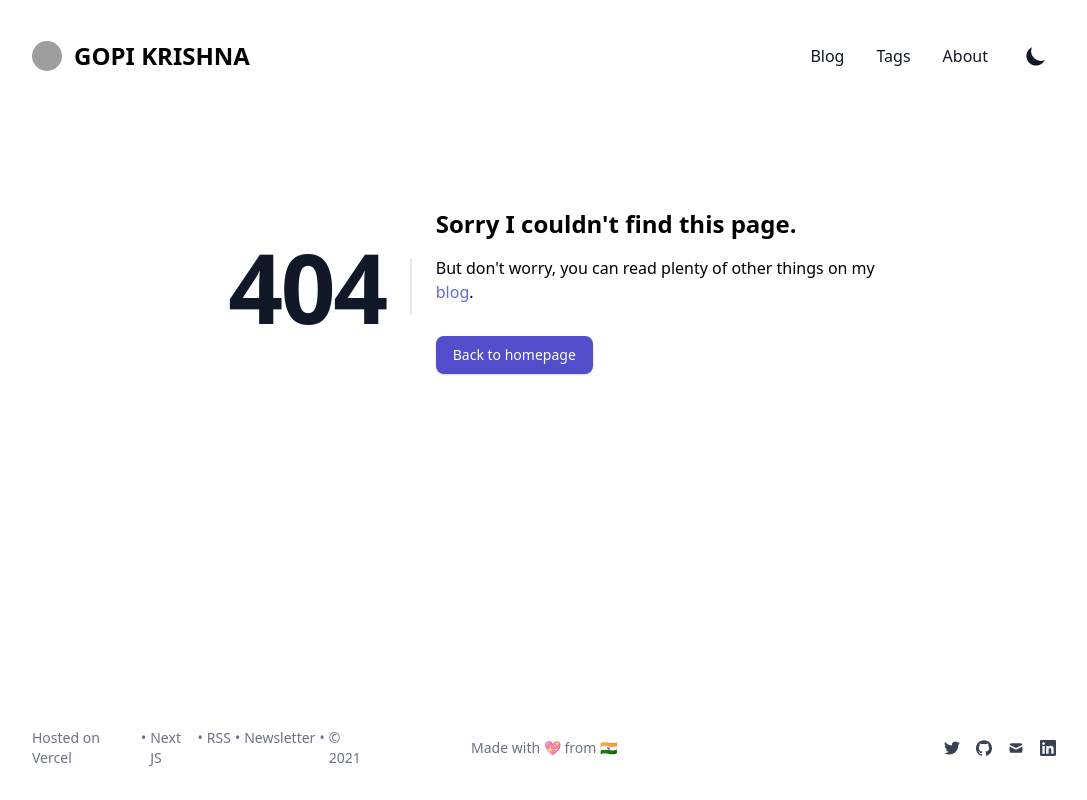
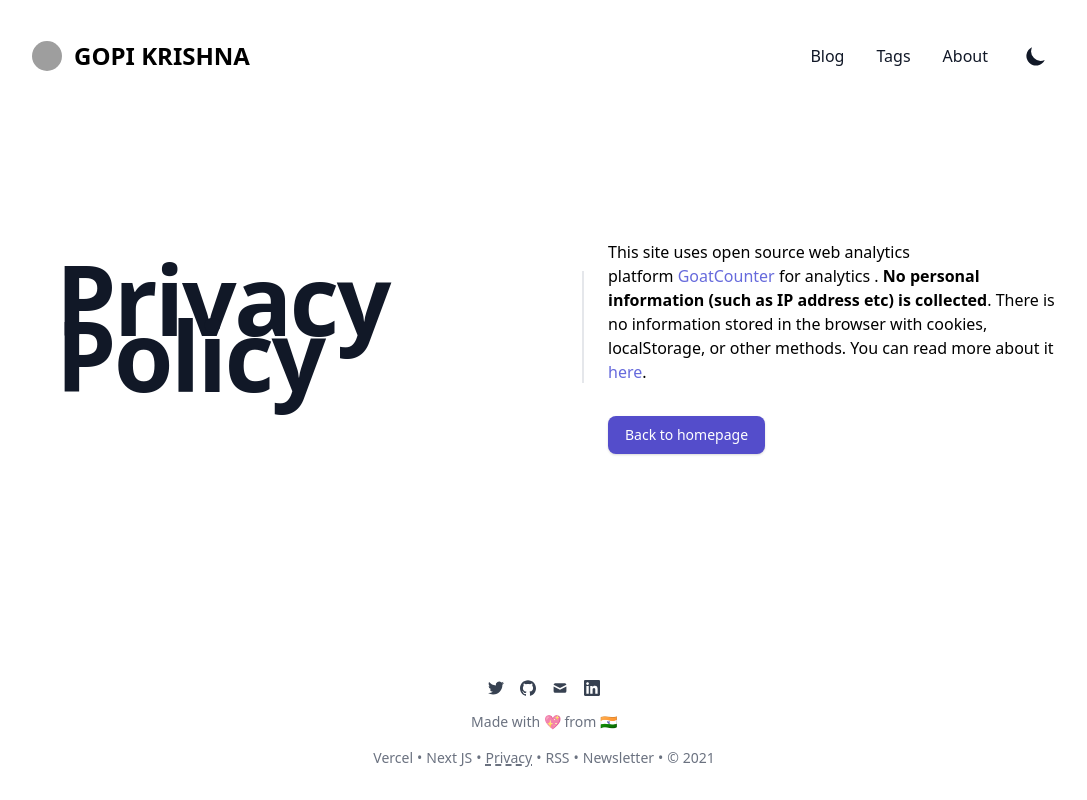
Before and after one commit to bgopikrishna/gopikrishna.dev, a Next.js app: page /privacy in a window 1280 px wide. Before the commit this address had no page. Shown: the whole page, without its empty margins (96-1183 px from the left). Built offline with nearby package versions, Linux system fonts and the light colour scheme; grey boxes are pictures that could not be loaded; what @tailwindcss/typography would draw is missing.

Commit message:
added goatcounter

```diff
--- a/components/BlogPostCard.js
+++ b/components/BlogPostCard.js
@@ -16,6 +16,7 @@ const BlogPostCard = ({ frontMatter }) => {
           width="100%"
           height="100%"
           className="rounded"
+          objectFit="cover"
         />
       </div>
       <article className="py-2 xl:col-span-3 space-y-2 xl:grid xl:grid-cols-4 xl:space-y-0 xl:items-baseline h-full">
--- a/components/Footer.js
+++ b/components/Footer.js
@@ -5,8 +5,8 @@ import SocialIcon from '@/components/social-icons'
 export default function Footer() {
   return (
     <footer>
-      <div className="flex flex-col items-center justify-between mt-16 mb-8 xl:flex-row-reverse">
-        <div className="flex space-x-4 flex-1 justify-start xl:justify-end">
+      <div className="flex flex-col items-center justify-between mt-16 mb-8">
+        <div className="flex space-x-4 flex-1 justify-start">
           <SocialIcon kind="twitter" href={siteMetadata.twitter} size="6" />
           <SocialIcon kind="github" href={siteMetadata.github} size="6" />
           <SocialIcon kind="mail" href={`mailto:${siteMetadata.email}`} size="6" />
@@ -15,7 +15,7 @@ export default function Footer() {
           <SocialIcon kind="linkedin" href={siteMetadata.linkedin} size="6" />
         </div>
 
-        <div className="text-sm text-center xl:my-0 my-4 justify-center text-gray-500 dark:text-gray-400 flex-1">
+        <div className="text-sm text-center my-4 justify-center text-gray-500 dark:text-gray-400 flex-1">
           Made with{' '}
           <span role="img" aria-label="love" className="animate-pulse">
             💖
@@ -25,15 +25,19 @@ export default function Footer() {
             🇮🇳
           </span>
         </div>
-        <div className="flex justify-center space-x-1 text-sm text-gray-500 dark:text-gray-400 flex-1">
+        <div className="flex flex-wrap justify-center space-x-1 text-sm text-gray-500 dark:text-gray-400 flex-1">
           {/* <div>{siteMetadata.author}</div>
           <div>{` • `}</div> */}
           <div>
-            <Link href="https://vercel.com">Hosted on Vercel</Link>
+            <Link href="https://vercel.com">Vercel</Link>
           </div>
           <div>{` • `}</div>
           <div>
             <Link href="https://nextjs.org">Next JS</Link>
+          </div>
+          <div>{` • `}</div>
+          <div>
+            <Link href="/privacy">Privacy</Link>
           </div>
           <div>{` • `}</div>
           <div>
--- a/components/MobileNav.js
+++ b/components/MobileNav.js
@@ -21,7 +21,7 @@ const MobileNav = () => {
     <div className="sm:hidden">
       <button
         type="button"
-        className="w-8 h-8 ml-1 mr-1 rounded"
+        className="w-8 h-8 ml-1 mr-1 mt-1 rounded"
         aria-label="Toggle Menu"
         onClick={onToggleNav}
       >
--- a/components/ThemeSwitch.js
+++ b/components/ThemeSwitch.js
@@ -12,14 +12,14 @@ const ThemeSwitch = () => {
     <button
       aria-label="Toggle Dark Mode"
       type="button"
-      className="w-8 h-8 p-1 ml-1 mr-1 rounded sm:ml-4"
+      className="w-8 h-8 p-1 ml-1 mr-1 rounded sm:ml-4 text-primary"
       onClick={() => setTheme(theme === 'dark' || resolvedTheme === 'dark' ? 'light' : 'dark')}
     >
       <svg
         xmlns="http://www.w3.org/2000/svg"
         viewBox="0 0 20 20"
         fill="currentColor"
-        className="text-gray-900 dark:text-gray-100"
+        className="text-gray-900 dark:text-yellow-500"
       >
         {mounted && (theme === 'dark' || resolvedTheme === 'dark') ? (
           <path
--- a/next.config.js
+++ b/next.config.js
@@ -42,4 +42,16 @@ module.exports = withBundleAnalyzer({
   images: {
     domains: ['avatars1.githubusercontent.com'],
   },
+  redirects: [
+    {
+      source: '/blog/css-variables',
+      destination: '/blog/how-to-use-css-variable',
+      permanent: true,
+    },
+    {
+      source: '/blog/Using-the-Node-JS-Cluster-Module',
+      destination: '/blog/using-the-node-js-cluster-module',
+      permanent: true,
+    },
+  ],
 })
--- a/package.json
+++ b/package.json
@@ -3,7 +3,7 @@
   "version": "1.1.2",
   "private": true,
   "scripts": {
-    "start": "next-remote-watch ./data",
+    "start": "cp -r ./content/uploads ./public/uploads  && next-remote-watch ./content",
     "dev": "next dev",
     "build": "cp -r ./content/uploads ./public/uploads && next build && node ./scripts/generate-sitemap",
     "serve": "next start",
--- a/pages/_app.js
+++ b/pages/_app.js
@@ -4,6 +4,7 @@ import '@/css/base.css'
 
 import { ThemeProvider } from 'next-themes'
 import Head from 'next/head'
+import Script from 'next/script'
 
 import Analytics from '@/components/analytics'
 import LayoutWrapper from '@/components/LayoutWrapper'
@@ -14,6 +15,11 @@ export default function App({ Component, pageProps }) {
       <Head>
         <meta content="width=device-width, initial-scale=1" name="viewport" />
       </Head>
+      <Script
+        strategy="beforeInteractive"
+        data-goatcounter="https://gopikrishna.goatcounter.com/count"
+        src="//gc.zgo.at/count.js"
+      ></Script>
       <Analytics />
       <LayoutWrapper>
         <Component {...pageProps} />
--- a/pages/index.js
+++ b/pages/index.js
@@ -8,7 +8,8 @@ import BlogPostCard from '@/components/BlogPostCard'
 import Hero from './hero.svg'
 import Image from '@/components/Image'
 import CustomLink from '@/components/Link'
-const MAX_DISPLAY = 2
+
+const MAX_ARTICLES_DISPLAY = process.env.NEXT_MAX_ARTICLES_DISPLAY || 2
 
 export async function getStaticProps() {
   const posts = await getAllFilesFrontMatter('blog')
@@ -54,12 +55,12 @@ export default function Home({ posts }) {
         </div>
         <ul className="divide-y divide-gray-200 dark:divide-gray-700">
           {!posts.length && 'No posts found.'}
-          {posts.slice(0, MAX_DISPLAY).map((frontMatter) => (
+          {posts.slice(0, MAX_ARTICLES_DISPLAY).map((frontMatter) => (
             <BlogPostCard frontMatter={frontMatter} key={frontMatter.slug} />
           ))}
         </ul>
       </div>
-      {posts.length > MAX_DISPLAY && (
+      {posts.length > MAX_ARTICLES_DISPLAY && (
         <div className="flex justify-end text-base font-medium leading-6 mt-24">
           <Link
             href="/blog"
--- /dev/null
+++ b/pages/privacy.js
@@ -0,0 +1,40 @@
+import Link from '@/components/Link'
+
+export default function Privacy() {
+  return (
+    <div className="flex prose-2xl flex-col items-start justify-start md:justify-center md:items-center md:flex-row md:space-x-6 md:mt-24">
+      <div className="pt-6 pb-8 space-x-2 md:space-y-5">
+        <h1 className="text-6xl font-extrabold  tracking-tight text-gray-900 dark:text-gray-100 md:text-8xl md:leading-14 md:border-r-2 md:px-6">
+          Privacy Policy
+        </h1>
+      </div>
+      <div className="max-w-md">
+        <p className="my-8">
+          This site uses open source web analytics platform&nbsp;
+          <Link
+            className="text-primary-500 hover:text-primary-600 dark:hover:text-primary-40"
+            href="https://www.goatcounter.com"
+          >
+            GoatCounter
+          </Link>{' '}
+          for analytics .{' '}
+          <strong>No personal information (such as IP address etc) is collected</strong>. There is
+          no information stored in the browser with cookies, localStorage, or other methods. You can
+          read more about it{' '}
+          <Link
+            href="https://www.goatcounter.com/privacy"
+            className="text-primary-500 hover:text-primary-600 dark:hover:text-primary-40"
+          >
+            here
+          </Link>
+          .
+        </p>
+        <Link href="/">
+          <button className="inline px-4 py-2 text-sm font-medium leading-5 text-white transition-colors duration-150 bg-primary-600 border border-transparent rounded-lg shadow focus:outline-none focus:shadow-outline-primary hover:bg-primary-700 dark:hover:bg-primary-500">
+            Back to homepage
+          </button>
+        </Link>
+      </div>
+    </div>
+  )
+}
```
